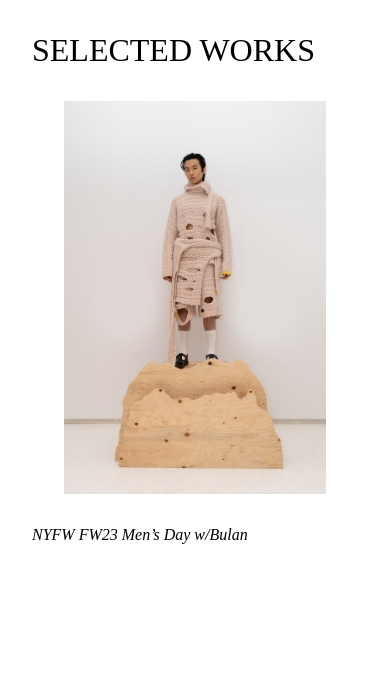
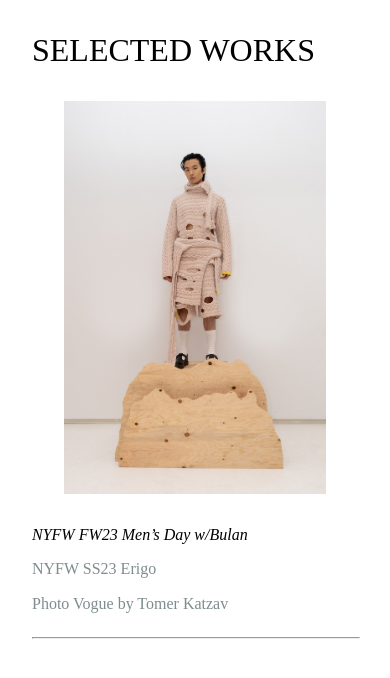
Before and after one commit to chrlee/minimal-site, a Next.js app: page / in a window 390 px wide. Shown: the top 678 px of the page. Built offline with nearby package versions, Linux system fonts and the light colour scheme; a web font is replaced by a local one.

Commit message:
Add click functionality and data items

```diff
--- a/src/components/Gallery.tsx
+++ b/src/components/Gallery.tsx
@@ -1,12 +1,12 @@
 import { useState } from "react"
 import styles from "@/styles/Home.module.css";
 import Image from "next/image";
-import { GalleryGrid } from "./GalleryGrid";
+import { GalleryList } from "./GalleryList";
 
 export interface GalleryItem {
     title: string;
     subtitle?: string;
-    img?: Pick<React.ComponentProps<typeof Image>, "src" | "alt">
+    img?: Pick<React.ComponentProps<typeof Image>, "src">
     md?: string;
 }
 
@@ -27,7 +27,7 @@ export const Gallery = ({ data }: GalleryProps) => {
                         galleryData.img ?
                         <Image
                             src={galleryData.img.src}
-                            alt={galleryData.img.alt}
+                            alt={galleryData.title}
                             placeholder="blur"
                             className={styles.image}
                             loading="eager"
@@ -37,7 +37,7 @@ export const Gallery = ({ data }: GalleryProps) => {
                         galleryData.md ?? <span>{galleryData.md}</span>
                     }
             </div>
-            <GalleryGrid data={data} selectedIndex={selectedIndex} handleSelect={setSelectedIndex} />
+            <GalleryList data={data} selectedIndex={selectedIndex} handleSelect={setSelectedIndex} />
         </div>
     )
 }
--- a/src/components/GalleryGrid.tsx
+++ b/src/components/GalleryList.tsx
@@ -1,12 +1,12 @@
 import styles from "@/styles/Home.module.css";
 import { GalleryProps } from "./Gallery";
 
-interface GalleryGridProps extends GalleryProps {
+interface GalleryListProps extends GalleryProps {
     selectedIndex: number;
     handleSelect: (index: number) => void;
 }
 
-export const GalleryGrid = ({ selectedIndex, handleSelect, data }: GalleryGridProps) => {
+export const GalleryList = ({ selectedIndex, handleSelect, data }: GalleryListProps) => {
     return (
         <div className={styles.grid}>
             {
@@ -16,12 +16,14 @@ export const GalleryGrid = ({ selectedIndex, handleSelect, data }: GalleryGridPr
                     <h2
                         key={index}
                         className={selected ? styles.selectedLink : styles.unselectedLink}
+                        onClick={() => handleSelect(index)}
                     >
                         {item.title}
                     </h2>
                     )
                 })
             }
+            <hr />
         </div>
     )
 }
--- a/src/data/fashion.ts
+++ b/src/data/fashion.ts
@@ -5,8 +5,19 @@ export const FashionData: GalleryItem[] = [
     {
         title: "NYFW FW23 Men’s Day w/Bulan",
         img: {
-            src: bulan,
-            alt: "NYFW FW23 Men’s Day w/Bulan"
+            src: bulan
         }
-    }
+    },
+    {
+        title: "NYFW SS23 Erigo",
+        img: {
+            src: bulan
+        }
+    },
+    {
+        title: "Photo Vogue by Tomer Katzav",
+        img: {
+            src: bulan
+        }
+    },
 ]
--- a/src/styles/Home.module.css
+++ b/src/styles/Home.module.css
@@ -26,10 +26,17 @@
 }
 
 .grid {
-  display: grid;
-  grid-template-columns: 1fr;
+  display: flex;
+  flex-direction: column;
   max-width: 100%;
   margin-top: 3rem;
+}
+
+.grid h2 {
+  font-weight: 400;
+  font-size: 1rem;
+  margin: 0;
+  margin-bottom: 1rem;
 }
 
 .image {
@@ -41,16 +48,11 @@
 
 .selectedLink {
   font-style: italic;
-  font-weight: 400;
-  font-size: 1rem;
-  margin: 0;
 }
 
 .unselectedLink {
-  font-weight: 400;
-  font-size: 1rem;
-  margin: 0;
   color: #7F8C8D;
+  cursor: pointer;
 }
 
 .center {
@@ -95,7 +97,6 @@
     margin: 2rem;
   }
   .grid {
-    grid-template-columns: 1fr;
     margin-top: 0;
   }
 }
--- a/src/styles/globals.css
+++ b/src/styles/globals.css
@@ -7,3 +7,8 @@ body {
 body::-webkit-scrollbar {
   display: none; /* for Chrome, Safari, and Opera */
 }
+
+hr {
+  width: 100%;
+  color: #7F8C8D;
+}
```
Lines whose indentation alone changed are shown as unchanged.
